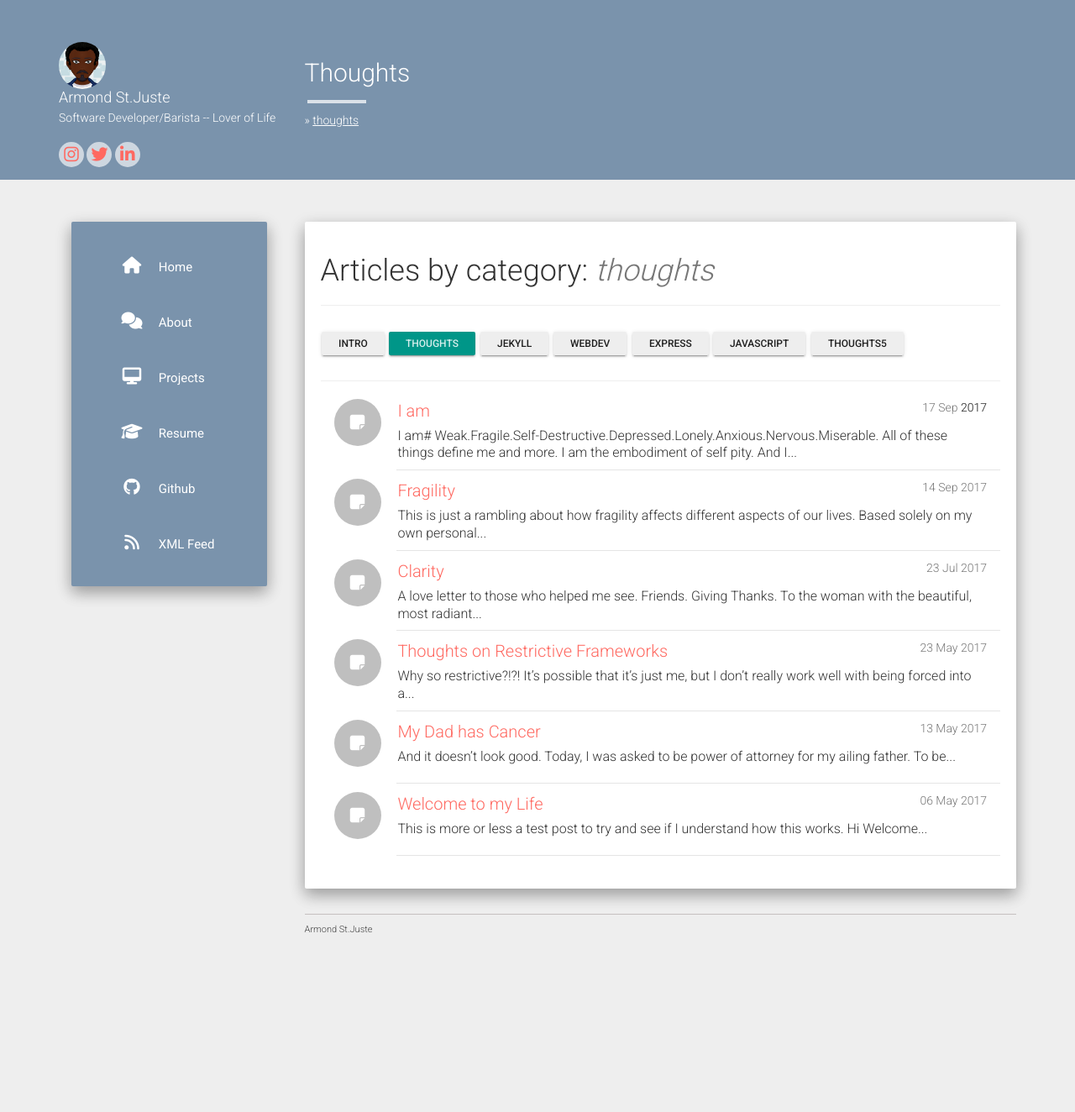
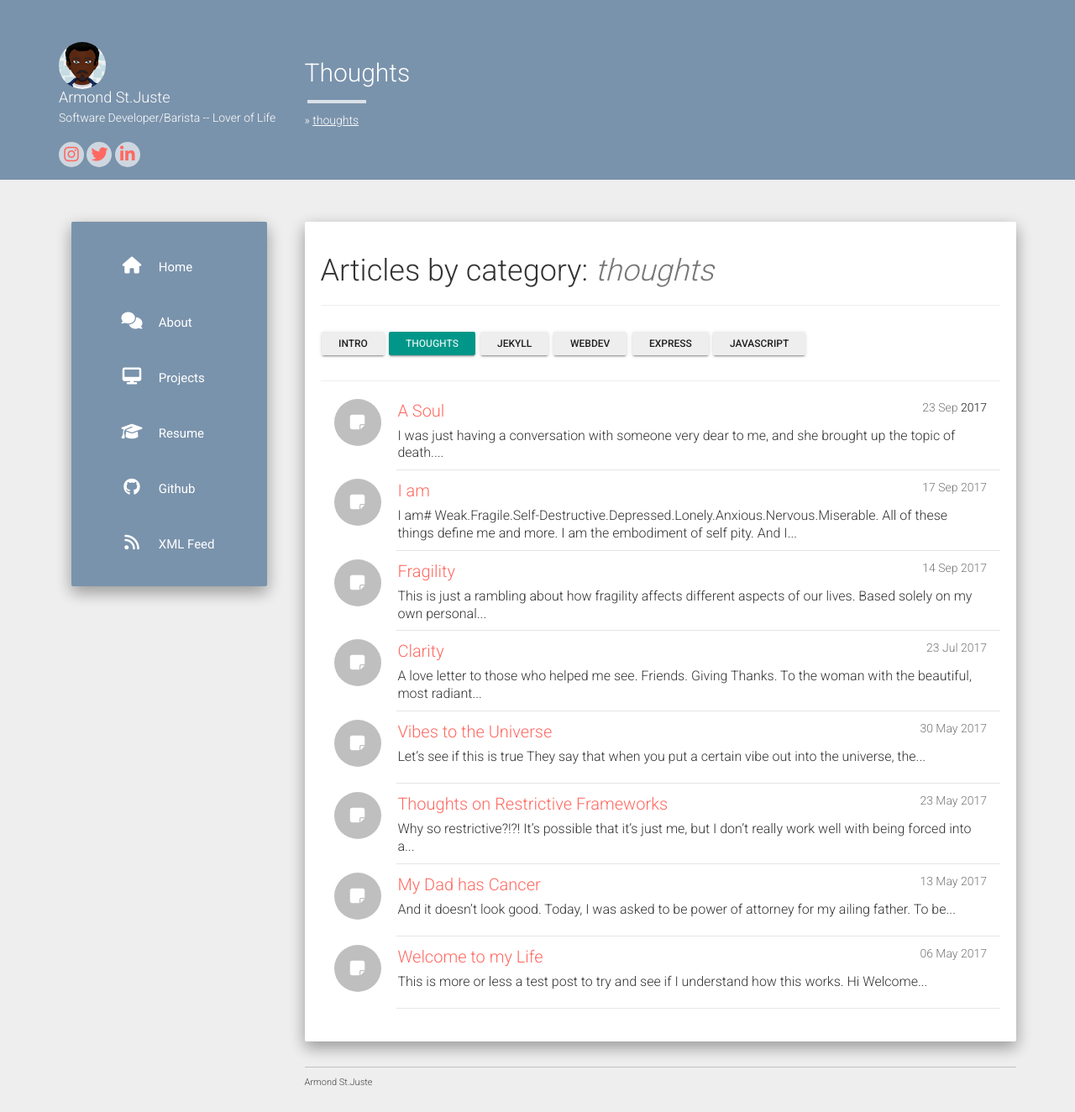
Before and after one commit to Astjust1/Blog, a Jekyll site: the page built from category/thoughts.md, in a window 1280 px wide. Shown: the whole page at 84% size. Built offline with Jekyll 4.4.1, drawn with Linux system fonts in a browser that asks for light colours; nearby versions of some CDN libraries; before the commit the page ends 1142 px from its top, so only the background shows below that.

Commit message:
New Shiz

```diff
--- a/_posts/2017-05-30-vibes-to-the-universe.md
+++ b/_posts/2017-05-30-vibes-to-the-universe.md
@@ -2,7 +2,7 @@
 layout: post
 title: "Vibes to the Universe"
 date: 2017-05-30
-categories: thoughts5
+categories: thoughts
 show: true
 ---
 
--- /dev/null
+++ b/_posts/2017-09-23-a-soul.md
@@ -0,0 +1,13 @@
+---
+layout: post
+title: "A Soul"
+date: 2017-09-23
+categories: thoughts
+show: true
+---
+
+I was just having a conversation with someone very dear to me, and she brought up the topic of death. More specifically, how that relates to our purpose in life, and what it means to be a living being and have a "soul".
+
+Now, this is just my view, but I think we misunderstand what a soul is. I don't believe that it's a singular entity. To me, the soul trancends all. Let's take death for example. Most people attribute death to an end of life, but I see it as a continuation. When we die, it's only our physical existence that leaves. Our *essence* lives on in the ways that our abscence forces people to grow. The soul is not a thing that we have, the soul is the effect that we have on the people around us, and the effect that we have on others.
+
+The collective feelings that we have,give,and live. That is what the soul is.
```
